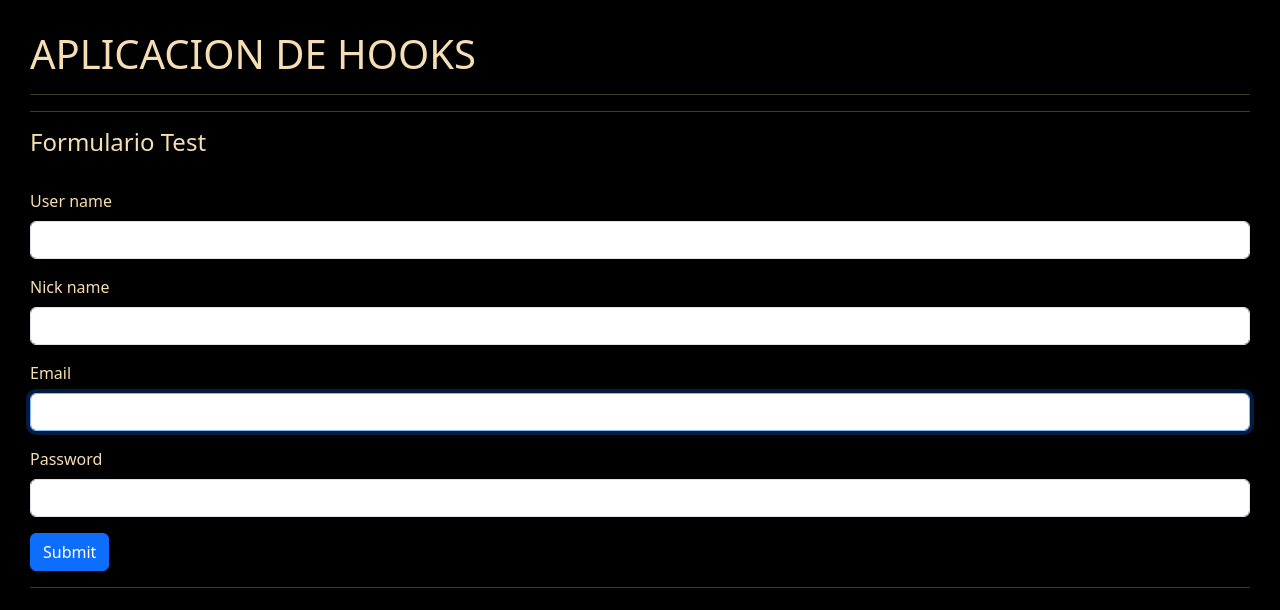
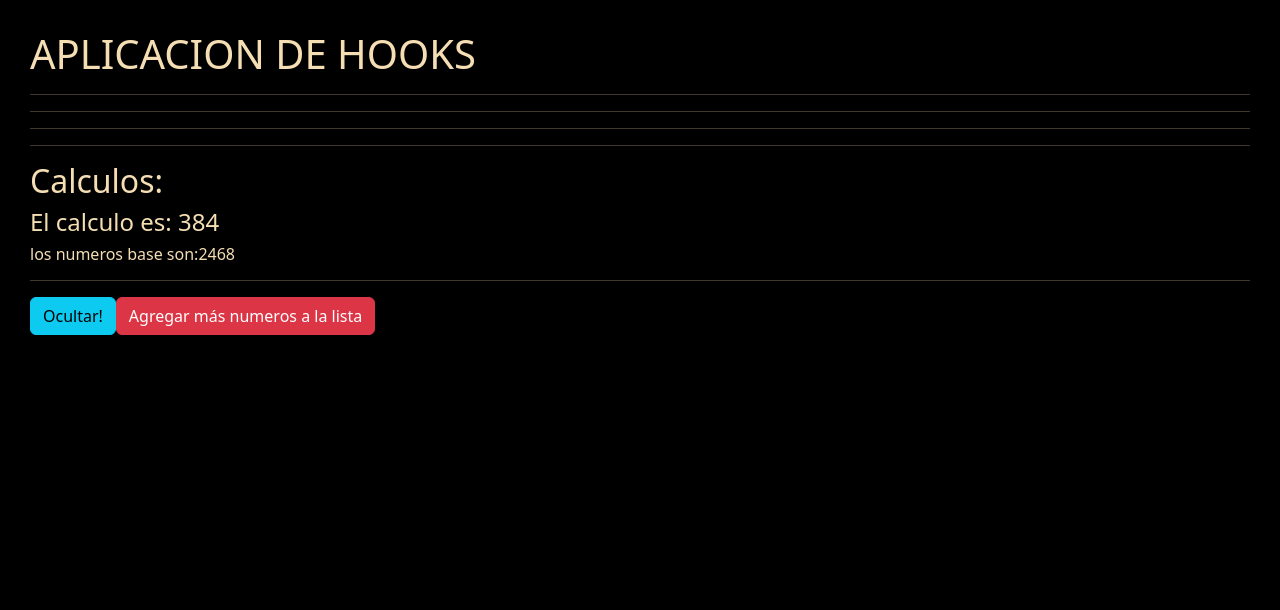
Before and after one commit to javierh2/DH_Course_ReactJS, a React (Vite) app in the folder proyecto-hooks-react/: page / in a window 1280 px wide. Shown: the top 610 px of the page. Built offline with nearby package versions, Linux system fonts and the light colour scheme.

Commit message:
hooks nativo de useMemo  para evitar sobre carga al navegador

```diff
--- a/proyecto-hooks-react/src/HookApp.jsx
+++ b/proyecto-hooks-react/src/HookApp.jsx
@@ -2,6 +2,7 @@ import React from 'react'
 import { CounterApp } from './components/CounterApp'
 import { FormsApp } from './components/FormsApp'
 import { FetchApp } from './components/FetchApp'
+import { CalculoApp } from './components/CalculoApp'
 
 export const HookApp = () => {
   return (
@@ -10,9 +11,11 @@ export const HookApp = () => {
       <hr />
       {/* <CounterApp/> */}
       <hr />
-      <FormsApp/>
+      {/* <FormsApp/> */}
       <hr />
       {/* <FetchApp/> */}
+      <hr />
+      <CalculoApp/>
     </>
   )
 }
--- /dev/null
+++ b/proyecto-hooks-react/src/components/CalculoApp.jsx
@@ -0,0 +1,32 @@
+import React, { use } from 'react'
+import { useState } from 'react';
+import { useMemo } from 'react';
+
+export const CalculoApp = () => {
+
+    const [show, setShow] = useState(true);
+
+    const [numList, setNumList] = useState([2, 4, 6, 8]);
+
+    const GetCalculo = (numList) => {
+        console.log('Calculando...');
+        return numList.reduce((a, b) => a * b);
+    }
+
+    const addNumber = () => {
+        setNumList([...numList, numList[numList.length - 1] + 2]);
+    }
+
+    const memorizedCalculo = useMemo(() => GetCalculo(numList), [numList]);
+
+        return (
+            <>
+                <h2>Calculos: </h2>
+                <h4>El calculo es: {memorizedCalculo}</h4>
+                {show && <h6>los numeros base son:{numList}</h6>}
+                <hr />
+                <button type="button" className="btn btn-info" onClick={() => { setShow(!show) }}>{show ? 'Ocultar!' : 'Calcular!'}</button>
+                <button type="button" className="btn btn-danger" onClick={() => addNumber()}>Agregar más numeros a la lista</button>
+            </>
+        )
+    }
```
